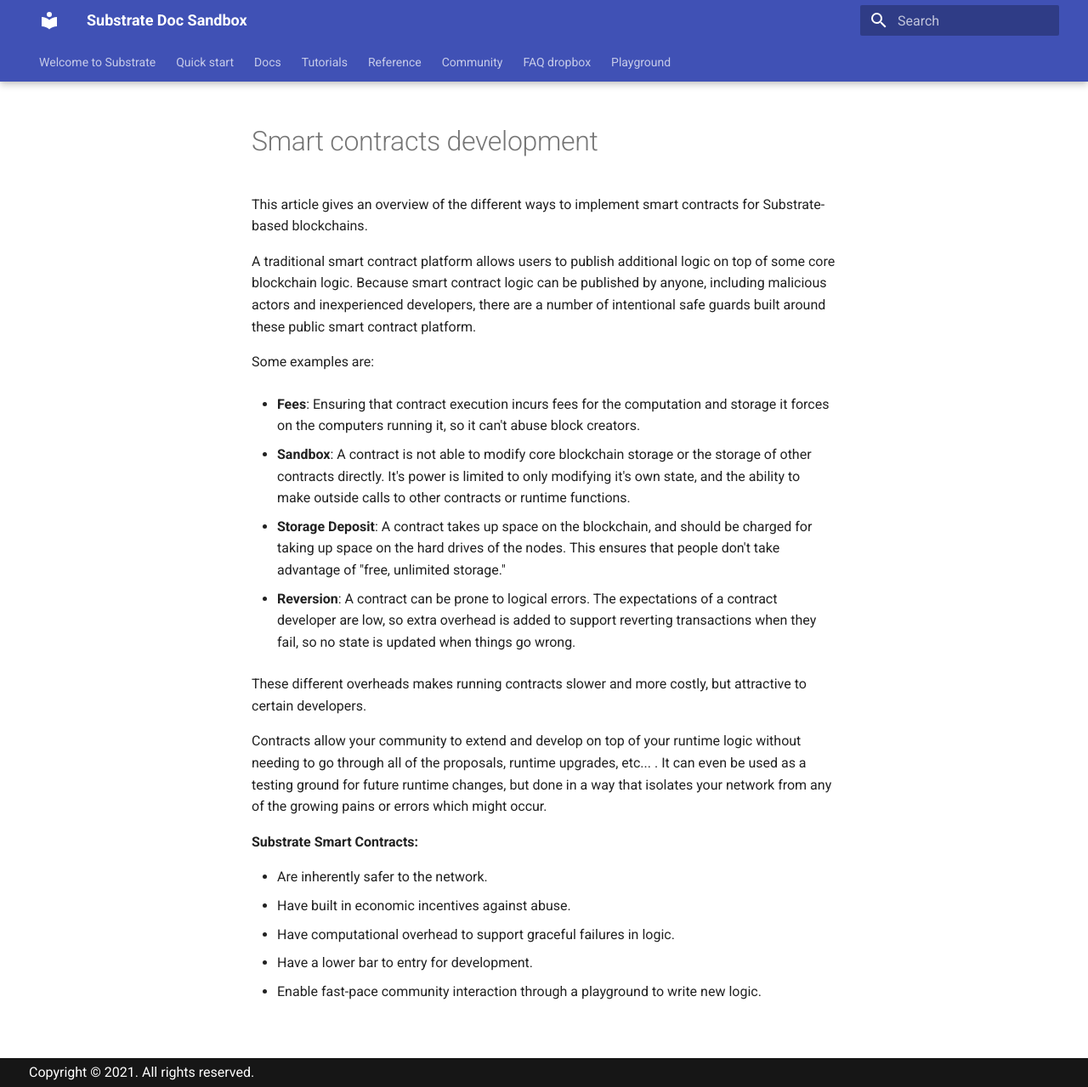
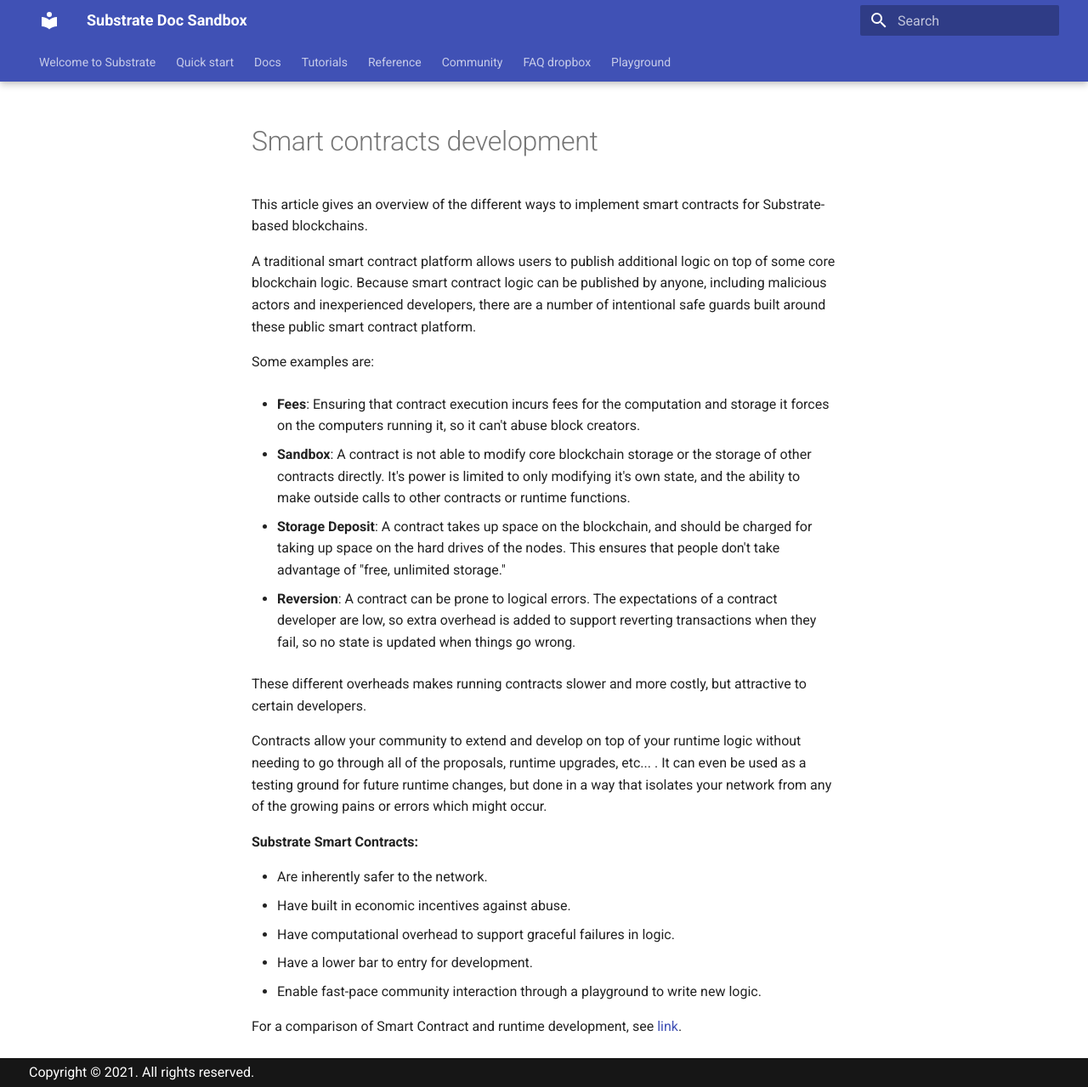
Before and after one commit to polkadot-developers/docs-sandbox, an MkDocs documentation site: the page built from source/docs/main-docs/design/runtime-or-smart-contracts/smart-contracts.md, in a window 1280 px wide and 1279 px high. Shown: the whole window at 85% size. Built offline with MkDocs 1.6.1 and Material for MkDocs 9.7.7, drawn with Linux system fonts in a browser that asks for light colours.

Commit message:
addition

```diff
--- a/source/docs/main-docs/design/runtime-or-smart-contracts/smart-contracts.md
+++ b/source/docs/main-docs/design/runtime-or-smart-contracts/smart-contracts.md
@@ -26,3 +26,5 @@
 - Have computational overhead to support graceful failures in logic.
 - Have a lower bar to entry for development.
 - Enable fast-pace community interaction through a playground to write new logic.
+
+For a comparison of Smart Contract and runtime development, see [link](link).
```
